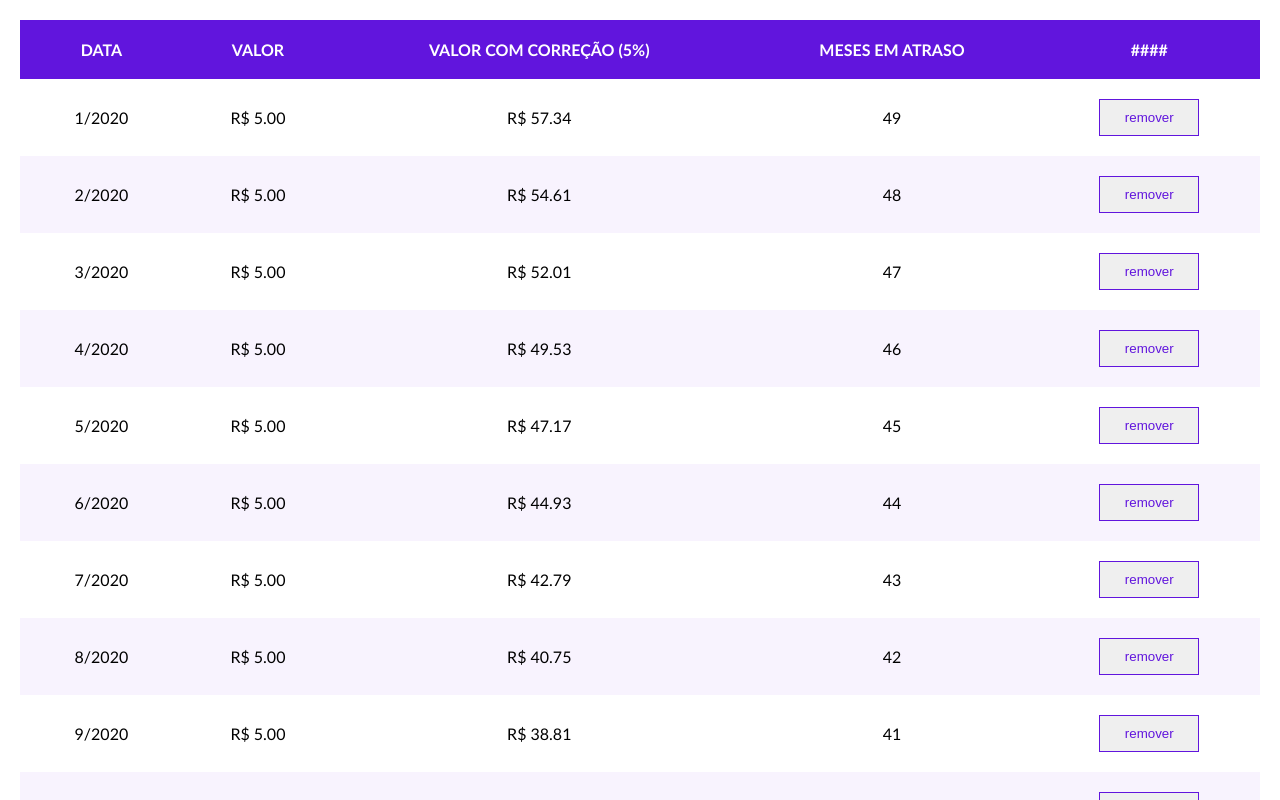
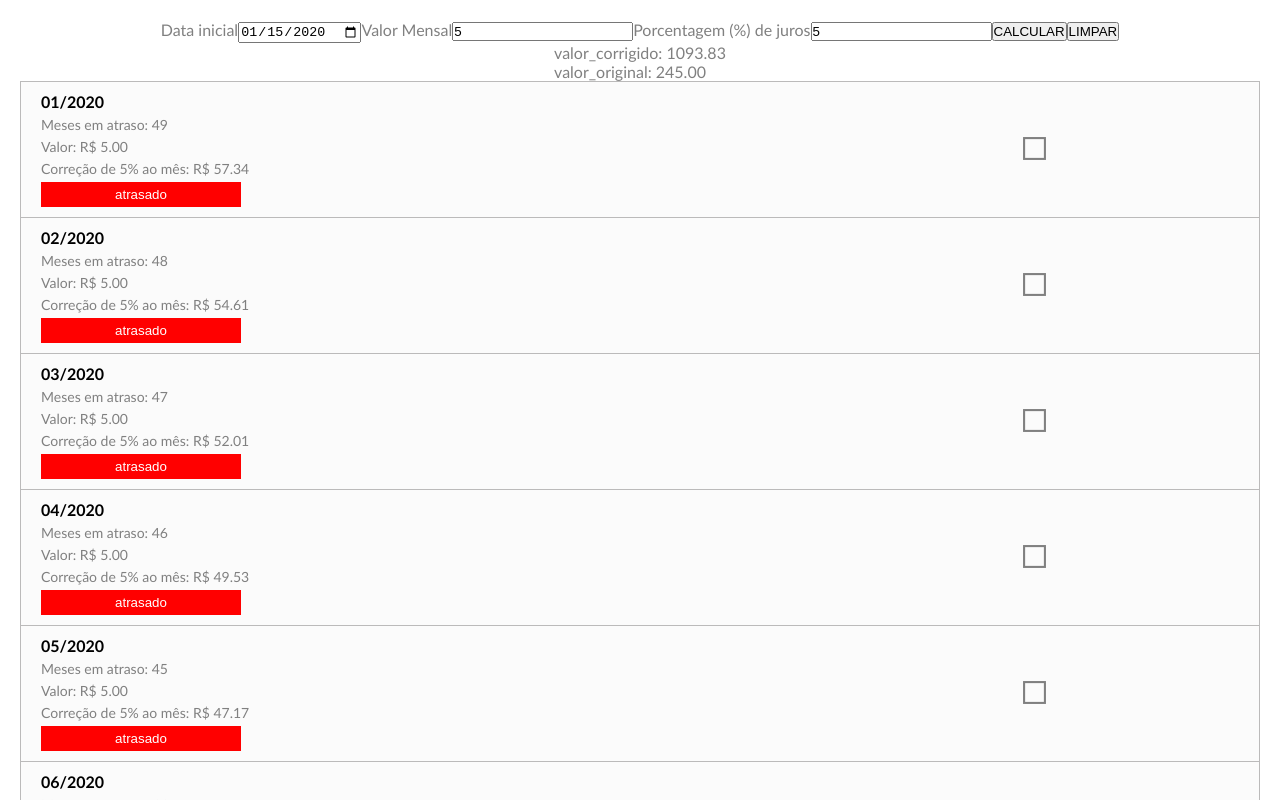
Before and after one commit to LenilsonLimaPantoja/calcular_juros, a React (Create React App) app: page / in a window 1280 px wide. Both pictures are taken after typing "2020-01-15", "5", "5" into the empty fields and a click on the button "CALCULAR". Shown: the top 800 px of the page. Built offline with nearby package versions, Linux system fonts and the light colour scheme.

Commit message:
first commit

```diff
--- /dev/null
+++ b/estilo.css
@@ -0,0 +1,30 @@
+*{
+    padding: 0px;
+    margin: 0px;
+    box-sizing: border-box;
+}
+.container{
+    background-color: red;
+    width: 100vw;
+    height: 100vh;
+    display: flex;
+    justify-content: center;
+    align-items: center;
+}
+table{
+    background-color: #eeecec;
+    width: 100%;
+    max-width: 1350px;
+}
+table thead tr th{
+    background-color: #eeecec;
+    padding: 10px;
+    border: solid;
+}
+table tbody tr .teste{
+    display: flex;
+    flex-direction: column;
+}
+table tbody tr td{
+    padding: 10px;
+}
--- a/package.json
+++ b/package.json
@@ -3,11 +3,13 @@
   "version": "0.1.0",
   "private": true,
   "dependencies": {
+    "@react-pdf/renderer": "^3.3.8",
     "@testing-library/jest-dom": "^5.17.0",
     "@testing-library/react": "^13.4.0",
     "@testing-library/user-event": "^13.5.0",
     "react": "^18.2.0",
     "react-dom": "^18.2.0",
+    "react-icons": "^5.0.1",
     "react-scripts": "5.0.1",
     "sass": "^1.71.0",
     "uuid": "^9.0.1",
--- a/src/pages/Home.js
+++ b/src/pages/Home.js
@@ -1,8 +1,11 @@
 import { useState } from 'react';
 import './Home.scss';
+import { GrCheckbox, GrCheckboxSelected } from "react-icons/gr";
+
 import { v4 as uuidv4 } from 'uuid';
 const Home = () => {
     const [valores, setValores] = useState([]);
+    const [total, setTotal] = useState([{ valor_original: 0, valor_corrigido: 0 }]);
     const [taxaMensal, setTaxaMensal] = useState('');
     const handleSubmit = (e) => {
         e.preventDefault();
@@ -28,6 +31,14 @@ const Home = () => {
         let valoresComJuros = calcularJuros(arrayValoresPorMes, taxaJurosMensal);
         console.log(valoresComJuros);
         setValores(valoresComJuros);
+        let totalvalores = { valor_original: 0, valor_corrigido: 0 };
+        valoresComJuros?.map((item) => {
+            if (!item.checkd && item.diferencaMeses > 0) {
+                totalvalores.valor_original = totalvalores.valor_original + item.valor_original;
+                totalvalores.valor_corrigido = totalvalores.valor_corrigido + item.valor_corrigido;
+            }
+        });
+        setTotal(totalvalores);
     }
 
 
@@ -58,6 +69,7 @@ const Home = () => {
                 valor_original: valor,
                 valor_corrigido: juros, // Calcula o valor total (valor + juros)
                 diferencaMeses: diferencaMeses,
+                checkd: diferencaMeses > 0 ? false : true,
                 id: uuidv4()
             };
         });
@@ -65,14 +77,34 @@ const Home = () => {
 
 
     const handleRemoce = (id) => {
-        let valoresRemover = valores.filter(item => item.id != id);
+        let valoresRemover = valores.filter((item) => {
+            if (item.id != id) {
+                return item;
+            }
+            if (item.id === id && item.checkd) {
+                item.checkd = false;
+                return item;
+            }
+            if (item.id === id && !item.checkd) {
+                item.checkd = true;
+                return item;
+            }
+        });
+
         setValores(valoresRemover);
+        let totalvalores = { valor_original: 0, valor_corrigido: 0 };
+        valoresRemover?.map((item) => {
+            if (!item.checkd && item.diferencaMeses > 0) {
+                totalvalores.valor_original = totalvalores.valor_original + item.valor_original;
+                totalvalores.valor_corrigido = totalvalores.valor_corrigido + item.valor_corrigido;
+            }
+        });
+        setTotal(totalvalores);
     }
 
 
     return (
         <div className='container'>
-            {valores.length < 1 &&
             <form onSubmit={handleSubmit}>
                 <label>
                     <span>Data inicial</span>
@@ -89,28 +121,30 @@ const Home = () => {
                 <button className='btn-calucular'>CALCULAR</button>
                 <button className='btn-limpar' type='reset'>LIMPAR</button>
             </form>
-            }
+            <div>
+                <span>valor_corrigido: {total.valor_corrigido?.toFixed(2)}</span>
+                <br></br>
+                <span>valor_original: {total.valor_original?.toFixed(2)}</span>
+            </div>
             {valores.length > 0 &&
                 <table cellSpacing={0}>
-                    <thead>
-                        <tr>
-                            <th>DATA</th>
-                            <th>Valor</th>
-                            <th>Valor com correção ({taxaMensal}%)</th>
-                            <th>Meses em Atraso</th>
-                            <th>####</th>
-                        </tr>
-                    </thead>
                     <tbody>
                         {
                             valores?.map((item, index) => (
                                 <tr key={index}>
-                                    <td>{`${item.mes}/${item.ano}`}</td>
-                                    <td>R$ {item.valor_original?.toFixed(2)}</td>
-                                    <td>R$ {item.valor_corrigido?.toFixed(2)}</td>
-                                    <td>{item.diferencaMeses}</td>
+                                    <td class="teste">
+                                        <span className='data'>{`${String(item.mes).padStart('2', 0)}/${item.ano}`}</span>
+                                        <span className='valores'>Meses em atraso: {item.diferencaMeses}</span>
+                                        <span className='valores'>Valor: R$ {item.valor_original?.toFixed(2)}</span>
+                                        <span className='valores'>Correção de {taxaMensal}% ao mês: R$ {item.valor_corrigido?.toFixed(2)}</span>
+                                        <button className={`btn-${item.diferencaMeses === 0 || item.checkd ? 'green' : 'red'}`}>{item.diferencaMeses === 0 || item.checkd ? item.diferencaMeses === 0 ? 'aberto' : 'pago' : 'atrasado'}</button>
+                                    </td>
                                     <td>
-                                        <button title='Remover' onClick={() => handleRemoce(item.id)}>remover</button>
+                                        {item.checkd ?
+                                            <GrCheckboxSelected onClick={() => handleRemoce(item.id)} />
+                                            :
+                                            <GrCheckbox onClick={() => handleRemoce(item.id)} />
+                                        }
                                     </td>
                                 </tr>
                             ))
--- a/src/pages/Home.scss
+++ b/src/pages/Home.scss
@@ -5,102 +5,67 @@
 }
 
 .container {
+    height: 100vh;
+    width: 100vw;
     display: flex;
-    justify-content: center;
+    flex-direction: column;
     align-items: center;
-    min-height: 100vh;
+    padding: 20px;
     font-family: 'Gill Sans', 'Gill Sans MT', Calibri, 'Trebuchet MS', sans-serif;
-    padding: 20px;
-
-    @media (max-width: 700px) {
-        padding: 10px;
-    }
-    form {
-        background-color: #f8f3fe;
-        display: flex;
-        flex-direction: column;
-        width: 100%;
-        max-width: 700px;
-        row-gap: 20px;
-        padding: 40px;
-        border-radius: 10px;
-
-        label {
-            background-color: #fff;
-            padding: 10px;
-            display: flex;
-            flex-direction: column;
-            border-radius: 10px;
-            border: solid 1px rgb(228, 223, 223);
-
-            input {
-                padding: 5px;
-                outline: none;
-                border: none;
-            }
-        }
-
-        .btn-calucular,
-        .btn-limpar {
-            height: 60px;
-            border-radius: 10px;
-            border: none;
-            background-color: rgba(97, 21, 221, 1);
-            color: #fff;
-            cursor: pointer;
-            transition: .5s;
-            text-transform: uppercase;
-            font-weight: 700;
-
-            &:hover {
-                opacity: 0.8;
-            }
-        }
-
-        .btn-limpar {
-            background-color: #fff;
-            color: rgba(97, 21, 221, 1);
-            border: solid 1px rgba(97, 21, 221, 1);
-        }
-        @media (max-width: 700px) {
-            padding: 20px;
-        }
-    }
+    color: gray;
 
     table {
+        overflow: auto;
+        background-color: #FBFBFB;
         width: 100%;
-        // max-width: 1000px;
-
-        thead {
-            background-color: rgba(97, 21, 221, 1);
-            color: #fff;
-            text-transform: uppercase;
-
-            tr {
-                th {
-                    padding: 20px;
-                }
-            }
-        }
+        max-width: 1350px;
+        border: solid 1px rgb(187, 186, 186);
+        border-bottom: none;
 
         tbody {
             tr {
-                &:nth-child(even) {
-                    background-color: #f8f3fe;
+
+                td {
+                    text-align: left;
+                    border-bottom: solid 1px rgb(187, 186, 186);
+                    padding: 10px 20px;
+
+                    svg {
+                        font-size: 25px;
+                        cursor: pointer;
+                    }
+
+                    button {
+                        padding: 5px;
+                        color: #fff;
+                        border: none;
+                        max-width: 200px;
+                    }
+
+                    .btn-red {
+                        background-color: red;
+                    }
+
+                    .btn-green {
+                        background-color: green;
+                    }
                 }
 
-                td {
-                    text-align: center;
-                    padding: 20px;
+                .teste {
+                    display: flex;
+                    flex-direction: column;
+                    row-gap: 5px;
 
-                    button {
-                        border: solid 1px rgba(97, 21, 221, 1);
-                        padding: 10px;
-                        color: rgba(97, 21, 221, 1);
-                        cursor: pointer;
-                        min-width: 100px;
+                    .data {
+                        font-weight: 700;
+                        color: #000;
+                    }
+
+                    .valores {
+                        font-size: 14px;
                     }
                 }
+
             }
         }
     }
```
Also changed, not shown: index.html (added, +34 -0 lines), 1 other file (tests, documents, lock files or other folders). Lines whose indentation alone changed are shown as unchanged.
